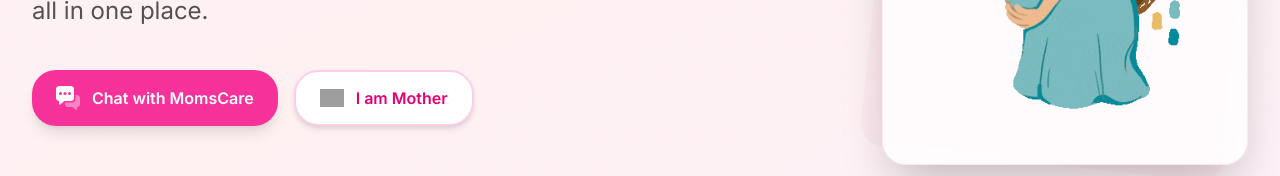
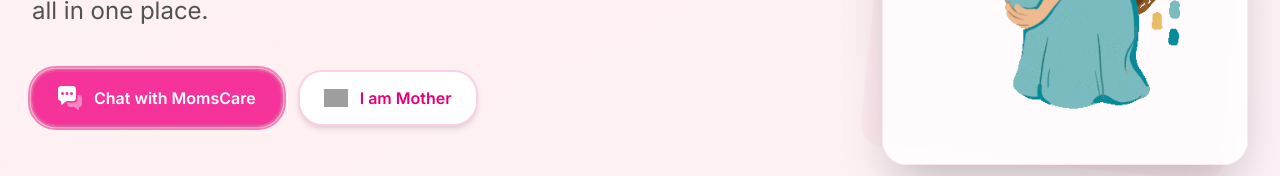
Before and after one commit to dev-fuadhasan/buildathon, a Next.js app: page / in a window 1280 px wide. Shown: the part 381-557 px from the top of the page. Built offline with nearby package versions, Linux system fonts and the light colour scheme; grey boxes are pictures that could not be loaded.

Commit message:
Add blinking outlined animation to Chat with MomsCare button

```diff
--- a/app/globals.css
+++ b/app/globals.css
@@ -294,6 +294,41 @@ html {
   }
 }
 
+/* Blinking outlined animation for eye-catching buttons */
+@keyframes pulse-border {
+  0%, 100% {
+    box-shadow: 0 0 0 0 rgba(236, 72, 153, 0.8),
+                0 0 0 0 rgba(236, 72, 153, 0.6),
+                0 0 0 0 rgba(236, 72, 153, 0.4);
+    border-color: rgba(236, 72, 153, 1);
+  }
+  50% {
+    box-shadow: 0 0 0 4px rgba(236, 72, 153, 0.4),
+                0 0 0 8px rgba(236, 72, 153, 0.2),
+                0 0 0 12px rgba(236, 72, 153, 0.1);
+    border-color: rgba(236, 72, 153, 0.8);
+  }
+}
+
+@keyframes blink-border {
+  0%, 100% {
+    border-color: rgba(236, 72, 153, 1);
+    outline: 2px solid rgba(236, 72, 153, 0.8);
+    outline-offset: 2px;
+  }
+  50% {
+    border-color: rgba(236, 72, 153, 0.5);
+    outline: 2px solid rgba(236, 72, 153, 0.3);
+    outline-offset: 4px;
+  }
+}
+
+.animate-pulse-border {
+  animation: pulse-border 2s ease-in-out infinite, blink-border 1.5s ease-in-out infinite;
+  position: relative;
+  border: 2px solid rgba(236, 72, 153, 1) !important;
+}
+
 /* Pulse animation for notifications */
 @keyframes pulse {
   0%, 100% {
--- a/app/page.tsx
+++ b/app/page.tsx
@@ -69,7 +69,7 @@ export default function Home() {
               <div className="flex flex-col gap-4 sm:flex-row pt-4">
                 <Link
                   href="/chat"
-                  className="btn-primary inline-flex items-center justify-center gap-3 text-lg px-8 py-4"
+                  className="btn-primary inline-flex items-center justify-center gap-3 text-lg px-8 py-4 animate-pulse-border relative"
                 >
                   <div className="w-6 h-6 flex items-center justify-center">
                     <Icon name="chat" size={24} className="brightness-0 invert" />
```
